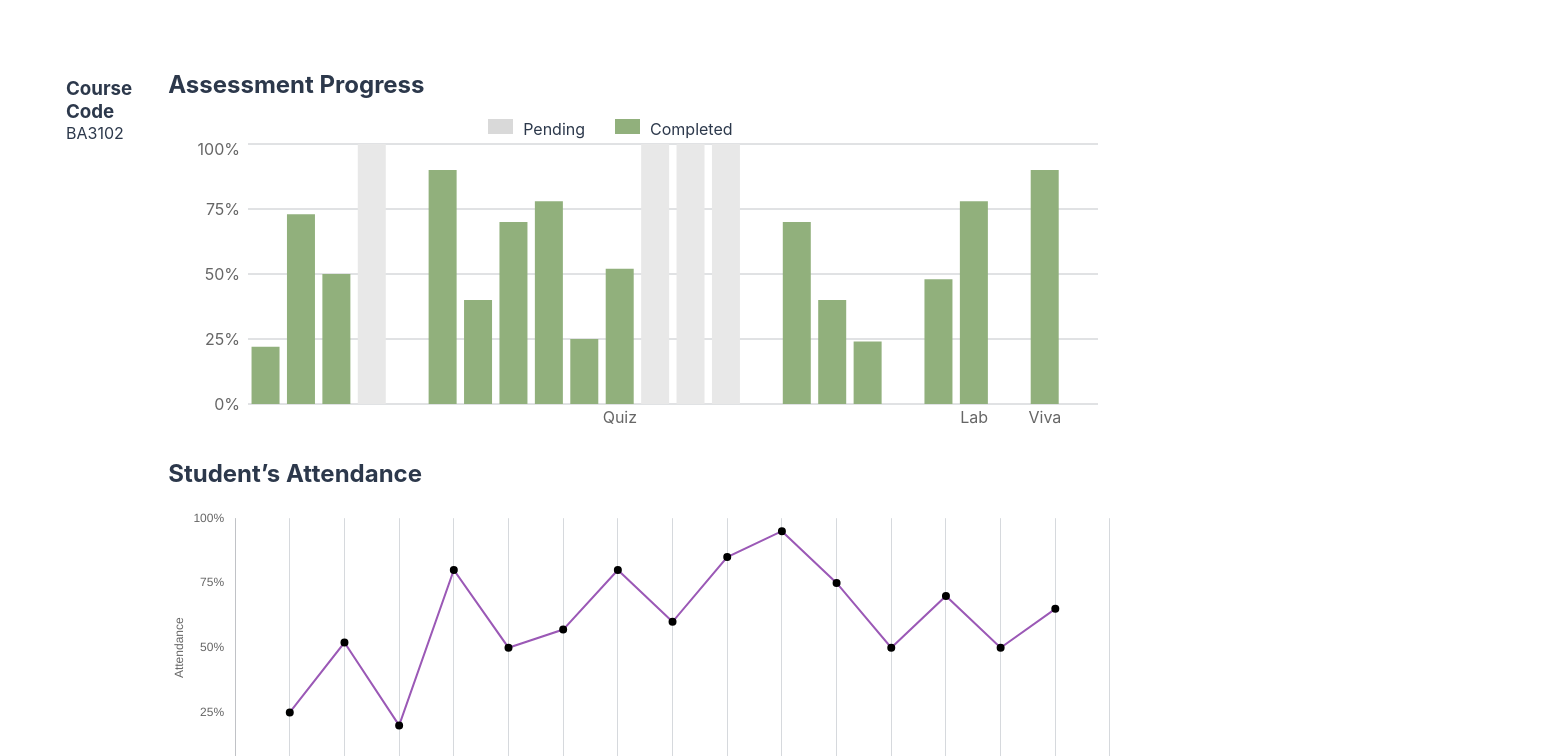
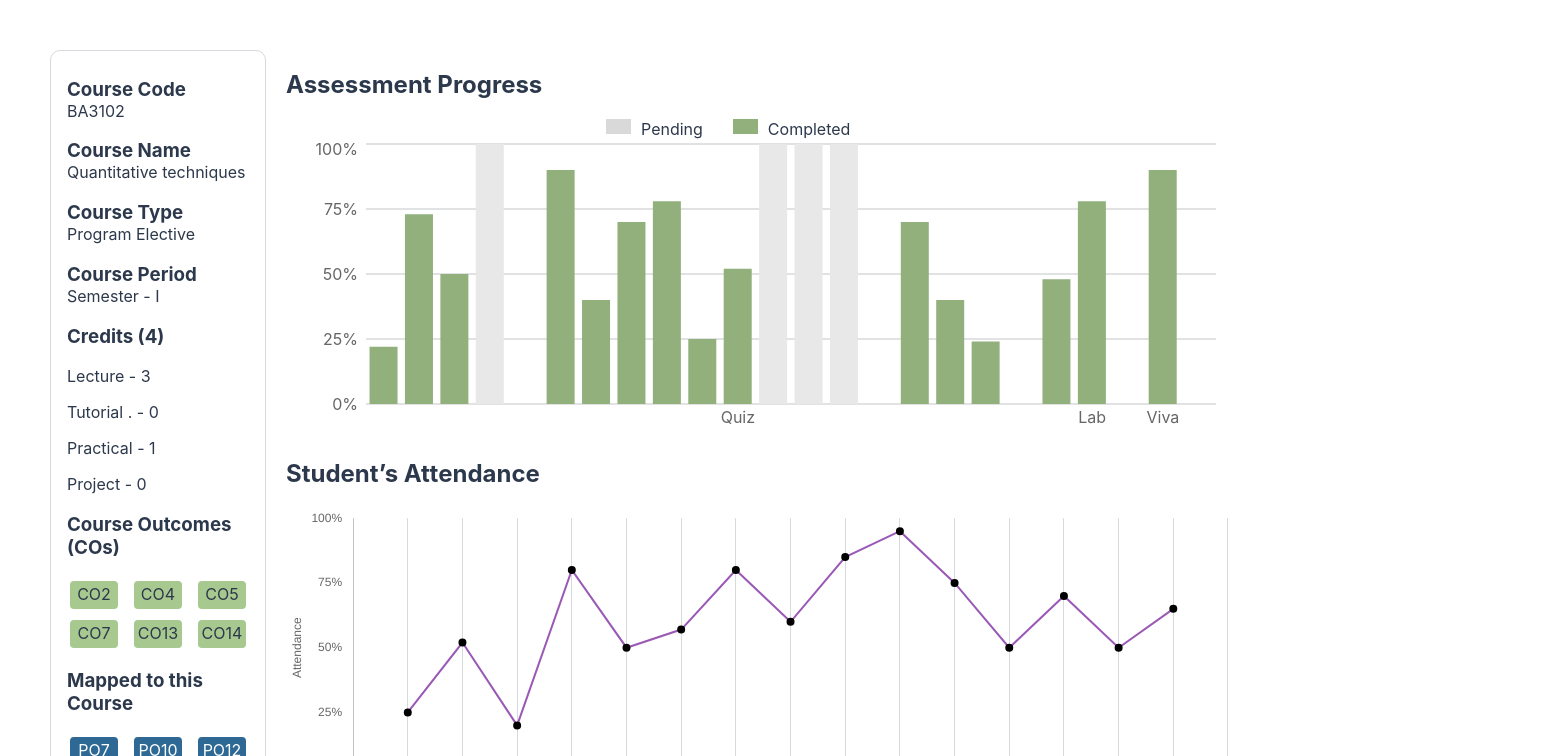
Before and after one commit to saran303/SaranDashboard, a React (Create React App) app in the folder dashboard/: page / in a window 1280 px wide. Shown: the top 756 px of the page, 1566 px wide, since content can reach past the window. Built offline with nearby package versions, Linux system fonts and the light colour scheme.

Commit message:
changes done

```diff
--- a/dashboard/src/Components/Card/Card.js
+++ b/dashboard/src/Components/Card/Card.js
@@ -1,5 +1,5 @@
-import React from 'react';
-import styles from './Card.module.css'
+import React from "react";
+import styles from "./Card.module.css";
 
 const Card = () => {
   return (
@@ -9,9 +9,54 @@ const Card = () => {
           <h3>Course Code</h3>
           <p>BA3102</p>
         </div>
+        <div>
+          <h3>Course Name</h3>
+          <p>Quantitative techniques</p>
+        </div>
+        <div>
+          <h3>Course Type</h3>
+          <p>Program Elective</p>
+        </div>
+        <div>
+          <h3>Course Period</h3>
+          <p>Semester - I</p>
+        </div>
+      </div>
+      <div>
+        <h3>Credits (4)</h3>
+        <div>
+          <p>Lecture - 3</p>
+          <p>Tutorial . - 0</p>
+          <p>Practical - 1</p>
+          <p>Project - 0</p>
+        </div>
+      </div>
+      <div>
+        <h3>Course Outcomes (COs)</h3>
+        <div className={styles.greenIconWrapper}>
+          <p>CO2</p>
+          <p>CO4</p>
+          <p>CO5</p>
+        </div>
+        <div className={styles.greenIconWrapper}>
+          <p>CO7</p>
+          <p>CO13</p>
+          <p>CO14</p>
+        </div>
+      </div>
+      <div>
+        <h3>Mapped to this Course</h3>
+        <div className={styles.blueIconWrapper}>
+          <p>PO7</p>
+          <p>PO10</p>
+          <p>PO12</p>
+        </div>
+        <div className={styles.blueIconWrapper}>
+          <p>PO8</p>
+        </div>
       </div>
     </div>
-  )
-}
+  );
+};
 
-export default Card
+export default Card;
--- a/dashboard/src/Components/Card/Card.module.css
+++ b/dashboard/src/Components/Card/Card.module.css
@@ -4,9 +4,9 @@
     padding: 8px 16px 8px 16px;
     gap: 8px;
     border-radius: 6px 0px 0px 0px;
-    /* border: 1px solid var(--Border-Border-secondary, #D6D9DD); */
+    border: 1px solid var(--Border-Border-secondary, #D6D9DD);
     border-radius: 10px;
-    /* opacity: 0px; */
+    opacity: 0.5px;
 }
 .courseWrapper{
     h3{
```
